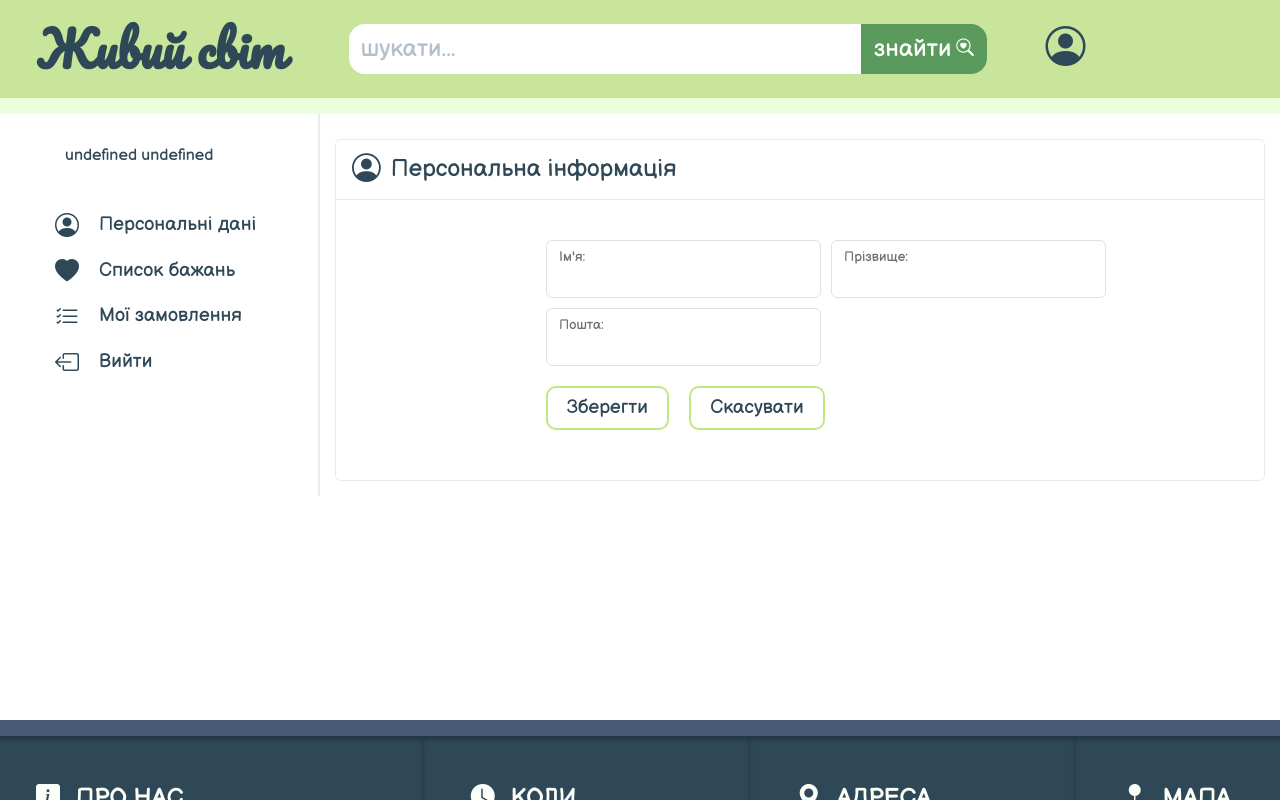
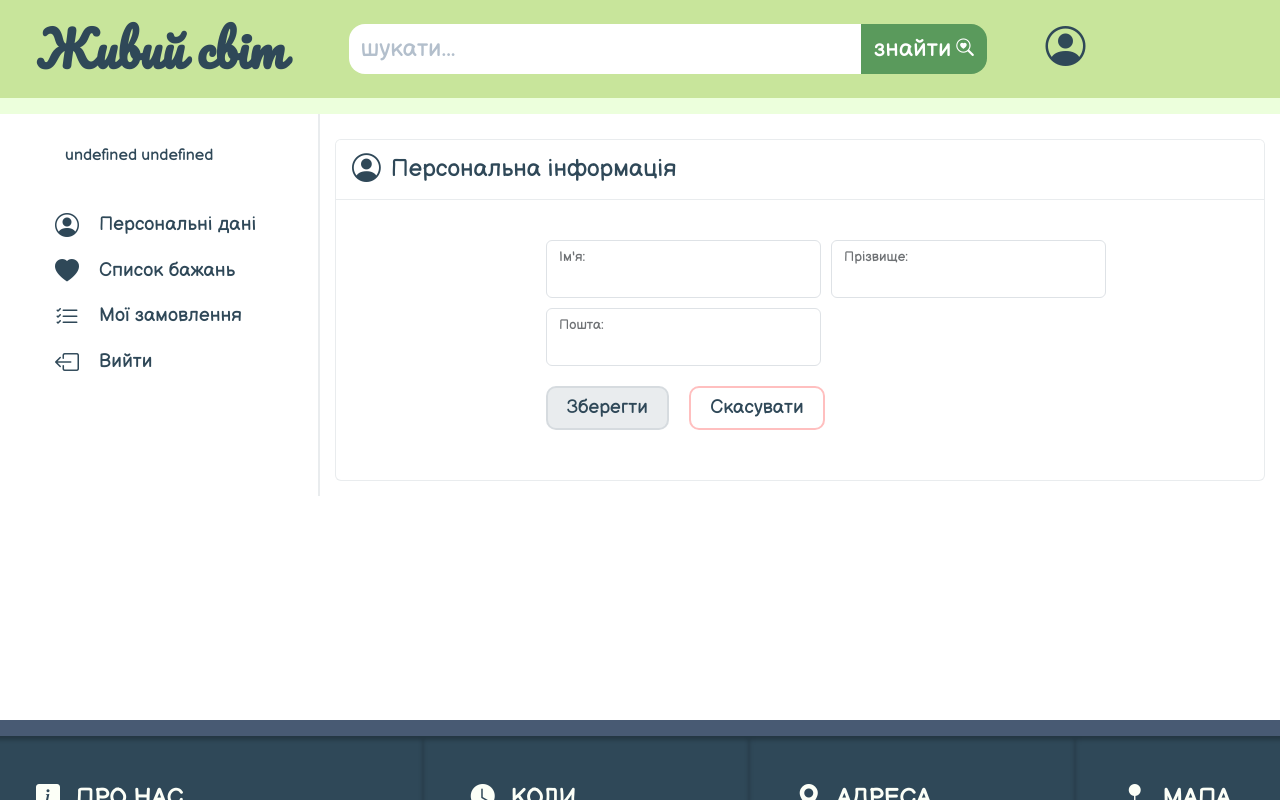
Before and after one commit to bbchk/live, a Next.js app in the folder front/: page /profile/personal_data in a window 1280 px wide. Both pictures are taken after a click on the button "Редагувати". Shown: the top 800 px of the page. Built offline with nearby package versions, Linux system fonts and the light colour scheme; no server answers.

Commit message:
Personal cabinet styles update
Image styles update & form functionality

```diff
--- a/front/features/profile/comps/personal_data/content/index.js
+++ b/front/features/profile/comps/personal_data/content/index.js
@@ -5,10 +5,11 @@ import { useSession } from "next-auth/react";
 
 const Content = () => {
   const { data: session } = useSession();
+
   return (
     <section className={`${s.personal}`}>
       <UserInfo />
-      {session && session.user.provider == "credentials" && <Security />}
+      {session && session.provider == "credentials" && <Security />}
     </section>
   );
 };
--- a/front/features/profile/comps/personal_data/content/user_info/profile_image.js
+++ b/front/features/profile/comps/personal_data/content/user_info/profile_image.js
@@ -2,7 +2,9 @@ import s from "./user_info.module.scss";
 import { useSession } from "next-auth/react";
 import Image from "next/image";
 
-const ProfileImage = ({ user }) => {
+const ProfileImage = () => {
+  const { data: session, status } = useSession();
+  const user = session?.user;
   return (
     <div className={`${s.profile_image}`}>
       {user && user.image && (
--- a/front/features/profile/comps/personal_data/content/user_info/user_info.js
+++ b/front/features/profile/comps/personal_data/content/user_info/user_info.js
@@ -6,9 +6,6 @@ import s from "./user_info.module.scss";
 import card_s from "./../card.module.scss";
 
 const UserInfo = () => {
-  const { data: session, status } = useSession();
-  const user = session?.user;
-
   return (
     <>
       <Card className={`${card_s.card}`}>
@@ -18,8 +15,8 @@ const UserInfo = () => {
         </Card.Header>
         <Card.Body className={`${card_s.body}`}>
           <section className={`${s.user_info}`}>
-            <ProfileImage user={user} />
-            <UserInfoForm user={user} />
+            <ProfileImage />
+            <UserInfoForm />
           </section>
         </Card.Body>
       </Card>
--- a/front/features/profile/comps/personal_data/content/user_info/user_info.module.scss
+++ b/front/features/profile/comps/personal_data/content/user_info/user_info.module.scss
@@ -16,7 +16,6 @@
 
     //todo only use image, not icon
     img  {
-      font-size: 175px;
       width: 100%  !important;
       height: auto !important;
       object-fit: contain;
@@ -62,7 +61,6 @@
 
         font-size: 1.2rem;
 
-
         border: 2px solid $color-yelgreen;
         color: $color-daslgrey;
       }
@@ -70,12 +68,12 @@
     .edit_btn {
 
     }
-      .save_button {
+      .save_btn {
 
 
       }
-      .cancel_button {
-
+      .cancel_btn {
+        border-color: $color-spink !important;
       }
 
     }
--- a/front/features/profile/comps/personal_data/content/user_info/user_info_form.js
+++ b/front/features/profile/comps/personal_data/content/user_info/user_info_form.js
@@ -6,14 +6,26 @@ import InputField from "comps/input_field";
 import Image from "next/image";
 import ProfileImage from "./profile_image";
 
-const UserInfoForm = ({ user }) => {
+const UserInfoForm = () => {
+  const { data: session, status } = useSession();
+  const user = session?.user;
+
+  const [isBeingModified, setIsBeingModified] = useState(false);
+  const [hasBeenBeingModified, setHasBeenBeingModified] = useState(false);
+
   const [userInfo, setUserInfo] = useState({
-    firstName: user?.firstName || "",
-    secondName: user?.secondName || "",
-    email: user?.email || "",
+    firstName: "",
+    secondName: "",
+    email: "",
   });
 
-  const [isBeingModified, setIsBeingModified] = useState(false);
+  useEffect(() => {
+    setUserInfo({
+      firstName: user?.firstName || "",
+      secondName: user?.secondName || "",
+      email: user?.email || "",
+    });
+  }, [session, isBeingModified]);
 
   const handleSubmit = async (e, value) => {
     e.preventDefault();
@@ -30,6 +42,7 @@ const UserInfoForm = ({ user }) => {
           value={userInfo.firstName}
           disabled={!isBeingModified}
           onChange={(e) => {
+            setHasBeenBeingModified(true);
             setUserInfo({ ...userInfo, firstName: e.target.value });
           }}
         />
@@ -40,6 +53,7 @@ const UserInfoForm = ({ user }) => {
           value={userInfo.secondName}
           disabled={!isBeingModified}
           onChange={(e) => {
+            setHasBeenBeingModified(true);
             setUserInfo({ ...userInfo, secondName: e.target.value });
           }}
         />
@@ -51,6 +65,7 @@ const UserInfoForm = ({ user }) => {
           value={userInfo.email}
           disabled={!isBeingModified}
           onChange={(e) => {
+            setHasBeenBeingModified(true);
             setUserInfo({ ...userInfo, email: e.target.value });
           }}
         />
@@ -68,13 +83,26 @@ const UserInfoForm = ({ user }) => {
         )}
         {isBeingModified && (
           <>
-            <button type="submit" className={`${s.save_btn}`}>
+            <button
+              data-toggle="tooltip"
+              title={hasBeenBeingModified ? "" : "Дані не були змінені"}
+              data-placement="bottom"
+              type="submit"
+              className={`${s.save_btn}`}
+              disabled={!hasBeenBeingModified}
+              onClick={() => {
+                setHasBeenBeingModified(false);
+              }}
+            >
               Зберегти
             </button>
             <button
               type="button"
               className={`${s.cancel_btn}`}
-              onClick={() => setIsBeingModified(false)}
+              onClick={() => {
+                setHasBeenBeingModified(false);
+                setIsBeingModified(false);
+              }}
             >
               Скасувати
             </button>
--- a/front/features/profile/comps/tabs/profile-tab.js
+++ b/front/features/profile/comps/tabs/profile-tab.js
@@ -13,7 +13,7 @@ const ProfileTab = () => {
     >
       <div className={`${s.image}`}>
         {user && user.image && (
-          <Image src={user.image} width={0} height={0} sizes="100vw" />
+          <Image src={user.image} width={50} height={50} sizes="100vw" />
         )}
       </div>
       <div className={`${s.credentials}`}>
--- a/front/features/profile/comps/tabs/tab.module.scss
+++ b/front/features/profile/comps/tabs/tab.module.scss
@@ -29,12 +29,16 @@
     margin-bottom: 30px;
 
 
+
+
+
+
     .image {
         object-fit: contain;
 
-        img,i  {
-            @include icon;
-            border-radius: 50px;
+        img  {
+    object-fit: contain;
+            border-radius: 500px;
         }
     }
 
--- a/front/styles/globals.scss
+++ b/front/styles/globals.scss
@@ -54,3 +54,9 @@ body {
 .min-vh-80 {
   min-height: 80vh;
 }
+
+button[disabled]{
+  background-color: rgba($color-daslgrey, 0.1) !important;
+  border-color: rgba($color-daslgrey, 0.1) !important;
+  cursor: not-allowed !important;
+}
```
